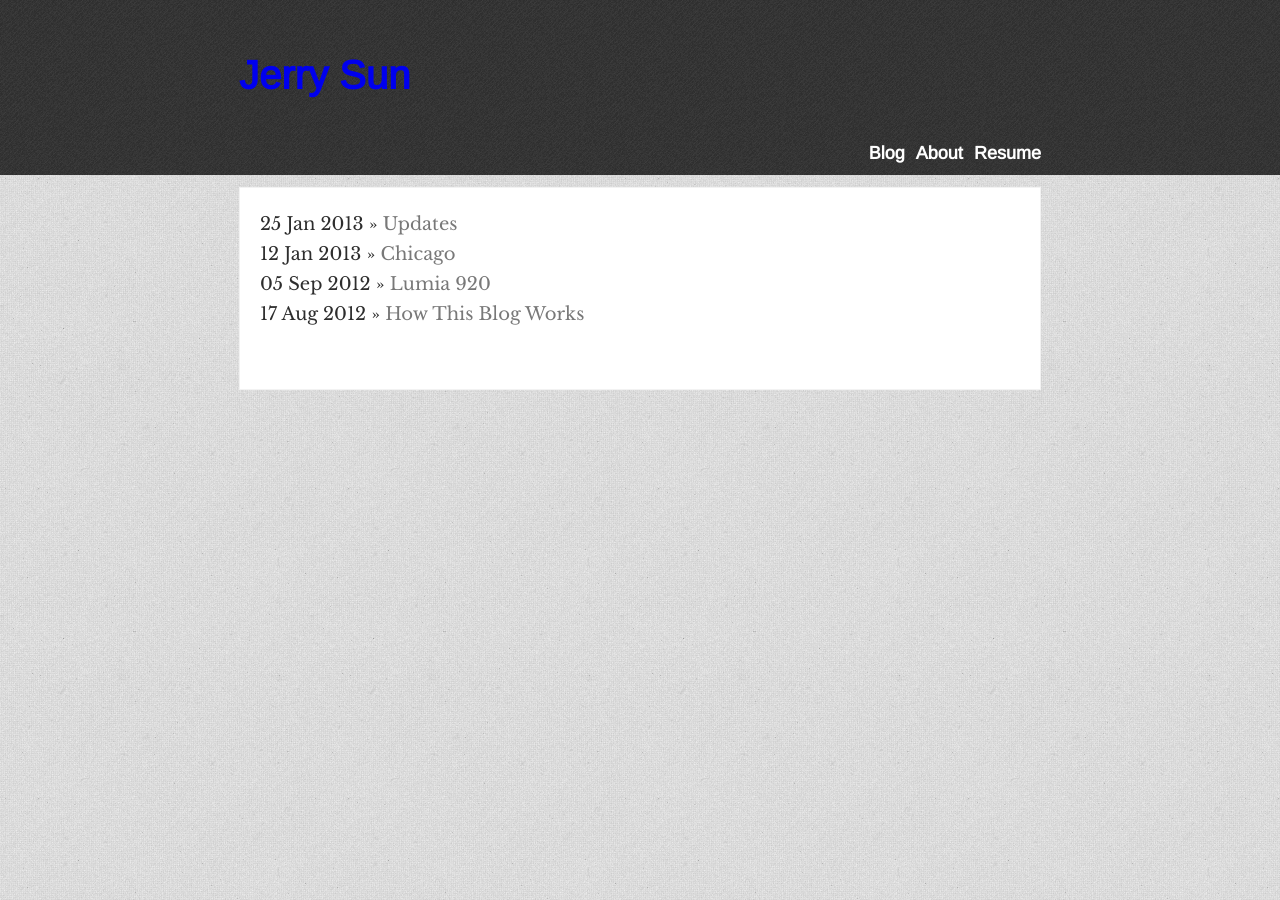
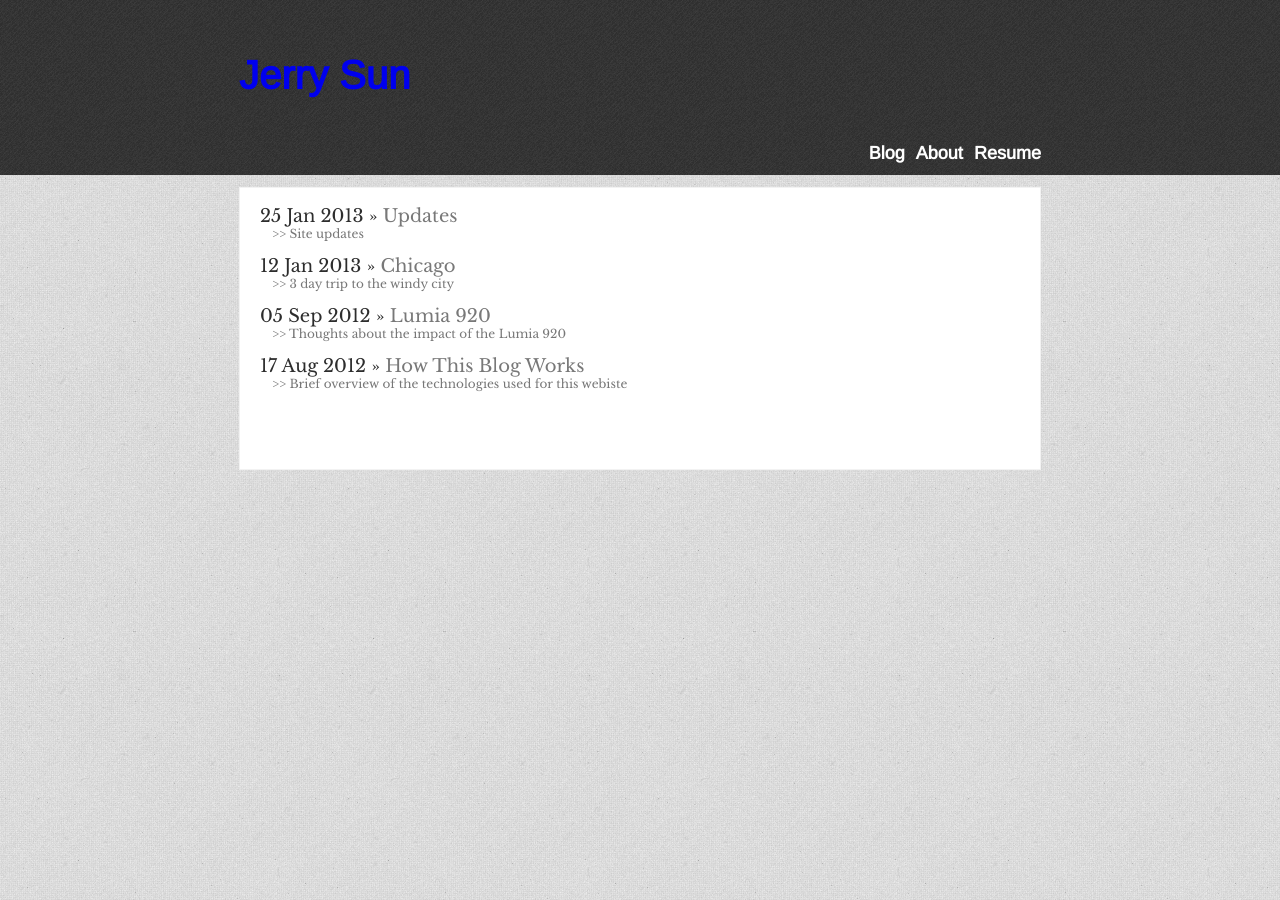
Before and after one commit to jerrysun21/jerrysun21.github.com, a Jekyll site: the page built from index.html, in a window 1280 px wide. Built offline with Jekyll 4.4.1, drawn with Linux system fonts in a browser that asks for light colours.

Commit message:
Show description for each post

```diff
--- a/_layouts/index.html
+++ b/_layouts/index.html
@@ -7,6 +7,8 @@ title: Jerry Sun
 <div id='post_list'>
 {% for post in site.posts %}
   <span>{{ post.date | date_to_string }}</span> &raquo; <a href="{{ post.url }}">{{ post.title }}</a><br>
+  <div class="post-description">>>  {{post.description}}</div>
+  <br>
 
 {% endfor %}
 </div>
--- a/_posts/2012-08-17-how-this-blog-works.md
+++ b/_posts/2012-08-17-how-this-blog-works.md
@@ -1,7 +1,7 @@
 ---
 layout: post
 title: "How This Blog Works"
-description: ""
+description: "Brief overview of the technologies used for this webiste"
 category:
 tags: [blog]
 ---
--- a/css/index.css
+++ b/css/index.css
@@ -3,7 +3,7 @@
 	margin: 20px;
 	font-size: 18px;
 	text-decoration: none;
-  line-height: 30px;
+  line-height: 15px;
 }
 
 #post_list a{ text-decoration:none; color: #787878;}
@@ -16,3 +16,10 @@
 {
 	font-size: 12px;
 }
+
+.post-description {
+  font-size: 12px;
+  line-height: 20px;
+  text-indent: 1em;
+  color: #777777;
+}
```
